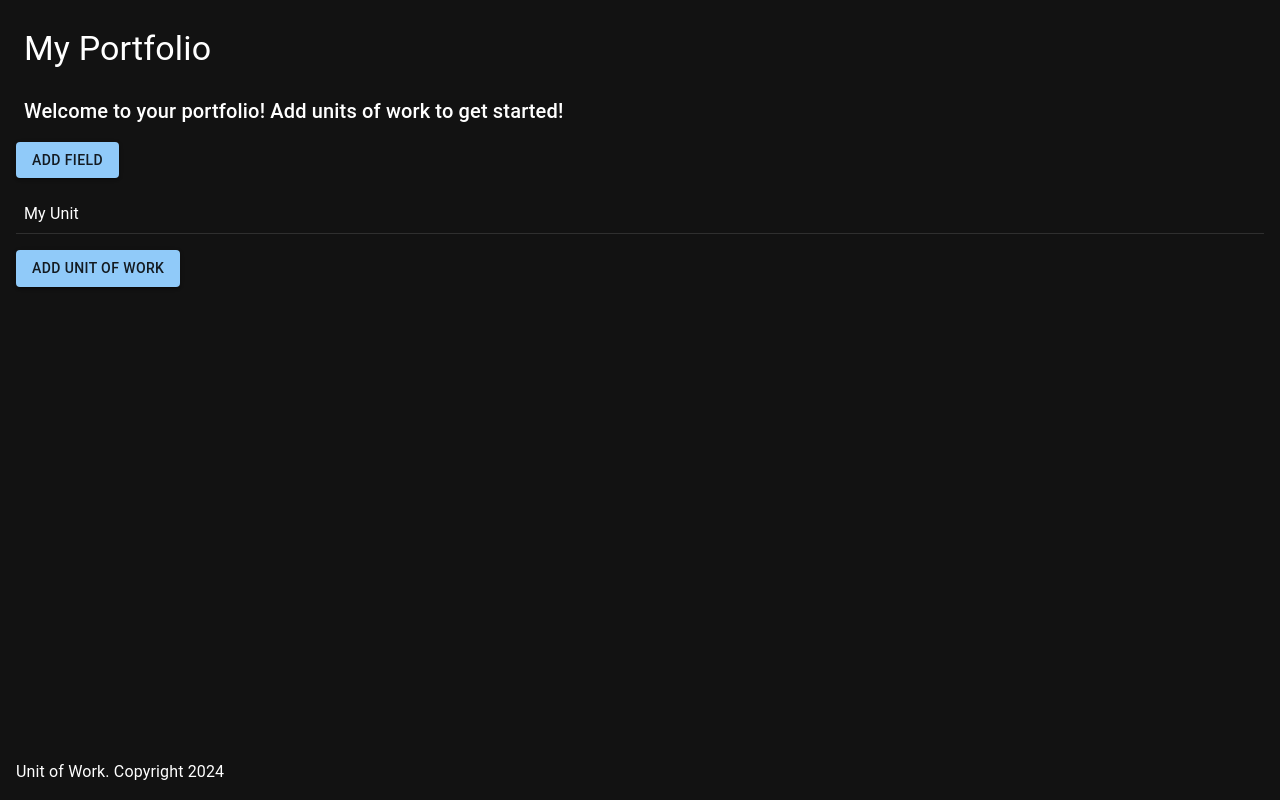
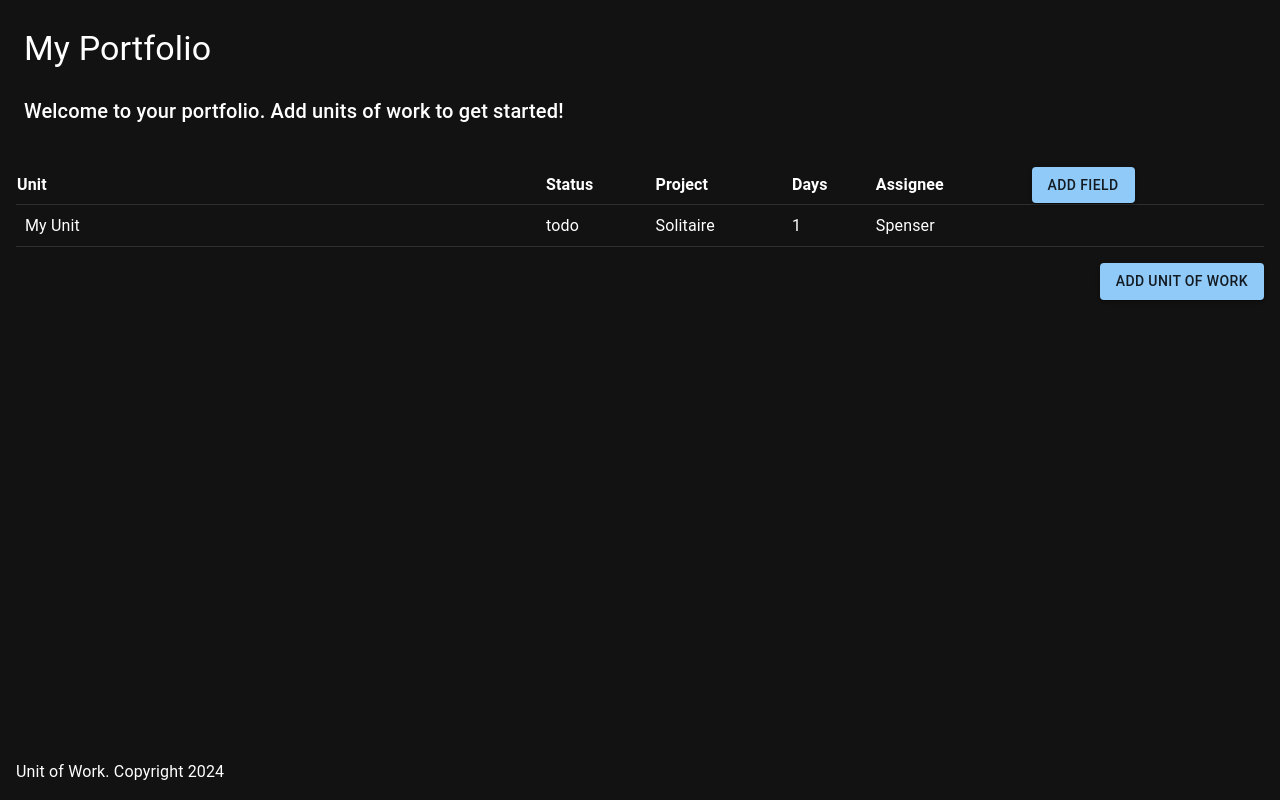
Before and after one commit to spensbot/unit-of-work, a React (Vite) app: page / in a window 1280 px wide. Both pictures are taken after a click on the button "ADD UNIT OF WORK". Built offline with nearby package versions, Linux system fonts and the light colour scheme.

Commit message:
Flesh out table view

```diff
--- a/src/Field/FieldView.tsx
+++ b/src/Field/FieldView.tsx
@@ -1,8 +1,21 @@
 import styled from "@emotion/styled"
 import { Field, User, Number, Date, Select } from "./Field"
 
-export default function FieldView({ field }: { field: Field }) {
-  return <Root>{field.t}</Root>
+export default function FieldView({ field }: { field?: Field }) {
+  if (field === undefined) {
+    return null
+  }
+
+  switch (field.t) {
+    case "User":
+      return <UserFieldView field={field} />
+    case "Number":
+      return <NumberFieldView field={field} />
+    case "Date":
+      return <DateFieldView field={field} />
+    case "Select":
+      return <SelectFieldView field={field} />
+  }
 }
 
 function UserFieldView({ field }: { field: User }) {
--- a/src/Portfolio/Portfolio.ts
+++ b/src/Portfolio/Portfolio.ts
@@ -8,7 +8,8 @@ export interface Portfolio { // Collection, Domain, Portfolio, Universe
   description: string
   rootUnitGuids: string[]
   unitsByGuid: { [guid: string]: Unit }
-  fieldDefsByName: { [name: string]: FieldDef | undefined }
+  fieldDefGuids: string[]
+  fieldDefsByGuid: { [guid: string]: FieldDef | undefined }
   layerNames: string[]
   viewsByGuid: { [guid: string]: View }
   activeViewGuid?: string
@@ -18,10 +19,16 @@ export interface Portfolio { // Collection, Domain, Portfolio, Universe
 export function newPortfolio(): Portfolio {
   return {
     name: 'My Portfolio',
-    description: 'Welcome to your portfolio! Add units of work to get started!',
+    description: 'Welcome to your portfolio. Add units of work to get started!',
     rootUnitGuids: [],
     unitsByGuid: {},
-    fieldDefsByName: {},
+    fieldDefGuids: ['1', '2', '3', '4'],
+    fieldDefsByGuid: {
+      '1': { guid: '1', field_t: 'Select', name: 'Status' },
+      '2': { guid: '2', field_t: 'Select', name: 'Project' },
+      '3': { guid: '3', field_t: 'Number', name: 'Days' },
+      '4': { guid: '4', field_t: 'User', name: 'Assignee' },
+    },
     layerNames: [],
     viewsByGuid: {},
     activeViewUnitGuids: []
--- a/src/Portfolio/PortfolioView.tsx
+++ b/src/Portfolio/PortfolioView.tsx
@@ -4,6 +4,7 @@ import DisplayInput from "../components/DisplayInput"
 import { setName, setDescription } from "./portfolioSlice"
 import { useActivePortfolio } from "./Portfolio"
 import { useAppDispatch } from "../main/store"
+import { Box } from "@mui/material"
 
 export default function PortfolioView() {
   const name = useActivePortfolio((portfolio) => portfolio.name)
@@ -22,6 +23,7 @@ export default function PortfolioView() {
         value={description}
         onChange={(description) => dispatch(setDescription(description))}
       />
+      <Box height={(theme) => theme.spacing(2)} />
       <ActiveViewView />
     </Root>
   )
--- a/src/Unit/Unit.ts
+++ b/src/Unit/Unit.ts
@@ -1,4 +1,4 @@
-import { Fields } from '../Field/Field'
+import { Field } from '../Field/Field'
 import { v4 as uuidv4 } from 'uuid';
 
 
@@ -7,7 +7,7 @@ export interface Unit { // A Unit of work
   childrenGuids: string[]
   name: string
   description: string
-  fields: Fields
+  fieldsByDefGuid: { [name: string]: Field | undefined }
   // start: Date
   // end: Date
 }
@@ -17,7 +17,12 @@ export function newUnit(): Unit {
     guid: uuidv4(),
     childrenGuids: [],
     name: 'My Unit',
-    description: '',
-    fields: {}
+    description: 'A description of my unit',
+    fieldsByDefGuid: {
+      '1': { t: 'Select', val: 'todo' },
+      '2': { t: 'Select', val: 'Solitaire' },
+      '3': { t: 'Number', val: 1 },
+      '4': { t: 'User', username: 'Spenser' },
+    }
   }
 }
--- a/src/Unit/UnitView.tsx
+++ /dev/null
@@ -1,33 +0,0 @@
-import styled from "@emotion/styled"
-import { useAppDispatch } from "../main/store"
-import DisplayInput from "../components/DisplayInput"
-import { useActivePortfolio } from "../Portfolio/Portfolio"
-import { setUnitName } from "../Portfolio/portfolioSlice"
-
-export default function UnitView({ guid }: { guid: string }) {
-  const unit = useActivePortfolio((p) => p.unitsByGuid[guid])
-  const dispatch = useAppDispatch()
-
-  return (
-    <Root>
-      <DisplayInput
-        value={unit.name}
-        onChange={(name) =>
-          dispatch(
-            setUnitName({
-              guid,
-              name,
-            })
-          )
-        }
-      />
-    </Root>
-  )
-}
-
-const Root = styled.div`
-  display: flex;
-  align-items: center;
-  gap: ${({ theme }) => theme.spacing(1)};
-  border-bottom: 1px solid ${({ theme }) => theme.palette.divider};
-`
--- /dev/null
+++ b/src/Unit/UnitViewTr.tsx
@@ -0,0 +1,52 @@
+import styled from "@emotion/styled"
+import { useAppDispatch } from "../main/store"
+import DisplayInput from "../components/DisplayInput"
+import { useActivePortfolio } from "../Portfolio/Portfolio"
+import { setUnitName } from "../Portfolio/portfolioSlice"
+import FieldView from "../Field/FieldView"
+
+export default function UnitViewTr({ guid }: { guid: string }) {
+  const unit = useActivePortfolio((p) => p.unitsByGuid[guid])
+  const fieldDefGuids = useActivePortfolio((p) => p.fieldDefGuids)
+  const dispatch = useAppDispatch()
+
+  return (
+    <Root>
+      <Td>
+        <DisplayInput
+          value={unit.name}
+          onChange={(name) =>
+            dispatch(
+              setUnitName({
+                guid,
+                name,
+              })
+            )
+          }
+        />
+      </Td>
+      {fieldDefGuids.map((guid) => {
+        return (
+          <Td key={guid}>
+            <FieldView field={unit.fieldsByDefGuid[guid]!} />
+          </Td>
+        )
+      })}
+      <Td /> {/* AddFieldButton */}
+    </Root>
+  )
+}
+
+const Root = styled.tr`
+  border-bottom: 1px solid ${({ theme }) => theme.palette.divider};
+  /* background-color: green; */
+`
+
+const Td = styled.td``
+
+// const Root = styled.div`
+//   display: flex;
+//   align-items: center;
+//   gap: ${({ theme }) => theme.spacing(1)};
+//   border-bottom: 1px solid ${({ theme }) => theme.palette.divider};
+// `
--- a/src/View/TableView.tsx
+++ b/src/View/TableView.tsx
@@ -1,18 +1,74 @@
 import styled from "@emotion/styled"
-import UnitView from "../Unit/UnitView"
+import UnitViewTr from "../Unit/UnitViewTr"
 import Button from "@mui/material/Button"
-import { useAppDispatch } from "../main/store"
 import { addUnit } from "../Portfolio/portfolioSlice"
-import Box from "@mui/material/Box"
 import { newUnit } from "../Unit/Unit"
 import { useActivePortfolio } from "../Portfolio/Portfolio"
+import { useAppDispatch } from "../main/store"
+import Box from "@mui/material/Box"
 
 export default function TableView() {
+  const fieldDefGuids = useActivePortfolio((p) => p.fieldDefGuids)
+  const fieldDefsByGuid = useActivePortfolio((p) => p.fieldDefsByGuid)
   const viewUnits = useActivePortfolio((p) => p.activeViewUnitGuids)
+
+  return (
+    <Root>
+      <Table>
+        <Tr>
+          <Th>Unit</Th>
+          {fieldDefGuids.map((guid) => {
+            return <Th key={guid}>{fieldDefsByGuid[guid]!.name}</Th>
+          })}
+          <Th>
+            <AddFieldButton />
+          </Th>
+        </Tr>
+        {viewUnits.map((unitGuid) => {
+          return <UnitViewTr key={unitGuid} guid={unitGuid} />
+        })}
+      </Table>
+      <Box height={(theme) => theme.spacing(2)} />
+      <AddUnitButton />
+    </Root>
+  )
+}
+
+const Root = styled.div`
+  display: flex;
+  flex-direction: column;
+`
+
+const Table = styled.table`
+  border-collapse: collapse;
+`
+
+const Tr = styled.tr`
+  border-bottom: 1px solid ${({ theme }) => theme.palette.divider};
+`
+
+const Th = styled.th`
+  text-align: left;
+`
+
+function AddFieldButton() {
+  return (
+    <Button
+      variant="contained"
+      // onClick={() => dispatch(addUnit({ unit: newUnit() }))}
+      sx={{
+        alignSelf: "flex-end",
+      }}
+    >
+      Add Field
+    </Button>
+  )
+}
+
+function AddUnitButton() {
   const dispatch = useAppDispatch()
 
   return (
-    <Root>
     <Button
       variant="contained"
       onClick={() => dispatch(addUnit({ unit: newUnit() }))}
@@ -20,21 +76,7 @@ export default function TableView() {
         alignSelf: "flex-end",
       }}
     >
-        Add Field
-      </Button>
-      <Box height={(theme) => theme.spacing(2)} />
-      {viewUnits.map((guid) => (
-        <UnitView guid={guid} />
-      ))}
-      <Box height={(theme) => theme.spacing(2)} />
-      <Button
-        variant="contained"
-        onClick={() => dispatch(addUnit({ unit: newUnit() }))}
-      >
       Add Unit of Work
     </Button>
-    </Root>
   )
 }
-
-const Root = styled.div``
```
Also changed, not shown: src/Field/Field.ts (+11 -4 lines), src/NOTES.md (renamed from src/main/NOTES.md, +1 -1 lines). Lines whose indentation alone changed are shown as unchanged.
